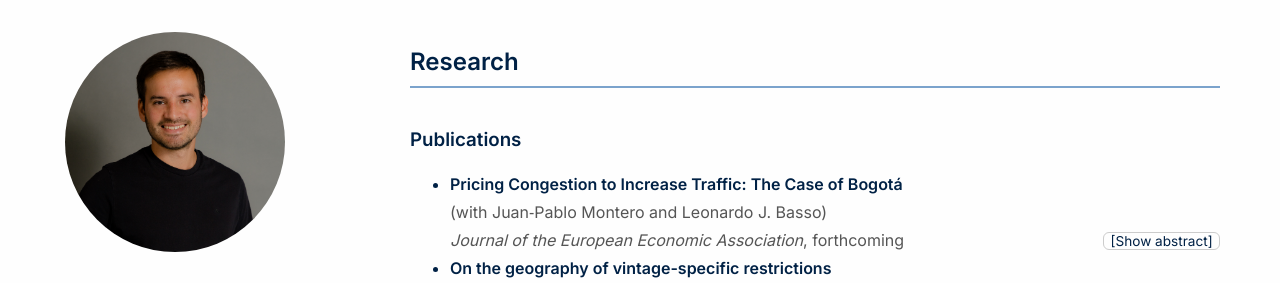
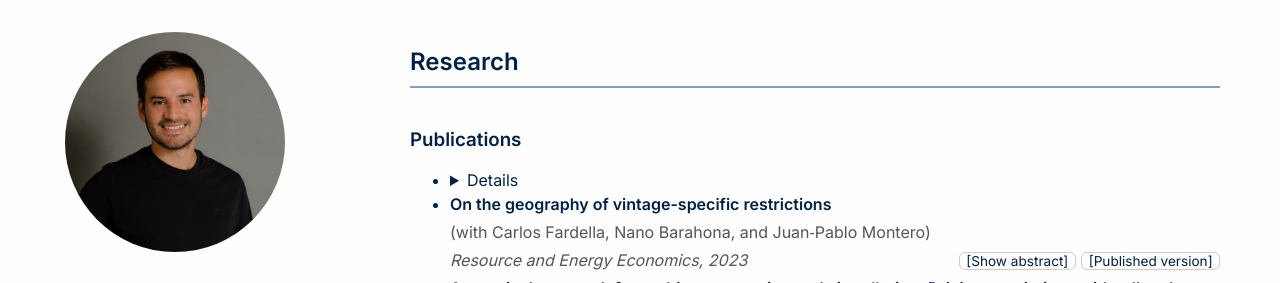
Before and after one commit to fnsepulveda/fnsepulveda.github.io, a plain HTML site: page index.html in a window 1280 px wide. Shown: the part 135-418 px from the top of the page. Drawn offline with Linux system fonts and the light colour scheme.

Commit message:
Update index.html

```diff
--- a/index.html
+++ b/index.html
@@ -63,7 +63,6 @@
 
   <li class="paper">
     <details>
-      <summary>
         <span class="title">Pricing Congestion to Increase Traffic: The Case of Bogotá</span>
         <span class="meta">(with Juan‑Pablo Montero and Leonardo J. Basso)</span>
         <span class="meta"><em>Journal of the European Economic Association</em>, forthcoming</span>
@@ -77,7 +76,6 @@
           <!-- <a class="badge" href="path/to/draft.pdf">[Draft]</a> -->
           <!--<a class="badge" href="path/to/code.zip">[Rep Codes]</a>-->
         </span>
-      </summary>
 
       <div class="abstract">
             <p>In September of 2020, the city of Bogot´a introduced a significant market-based reform
```
